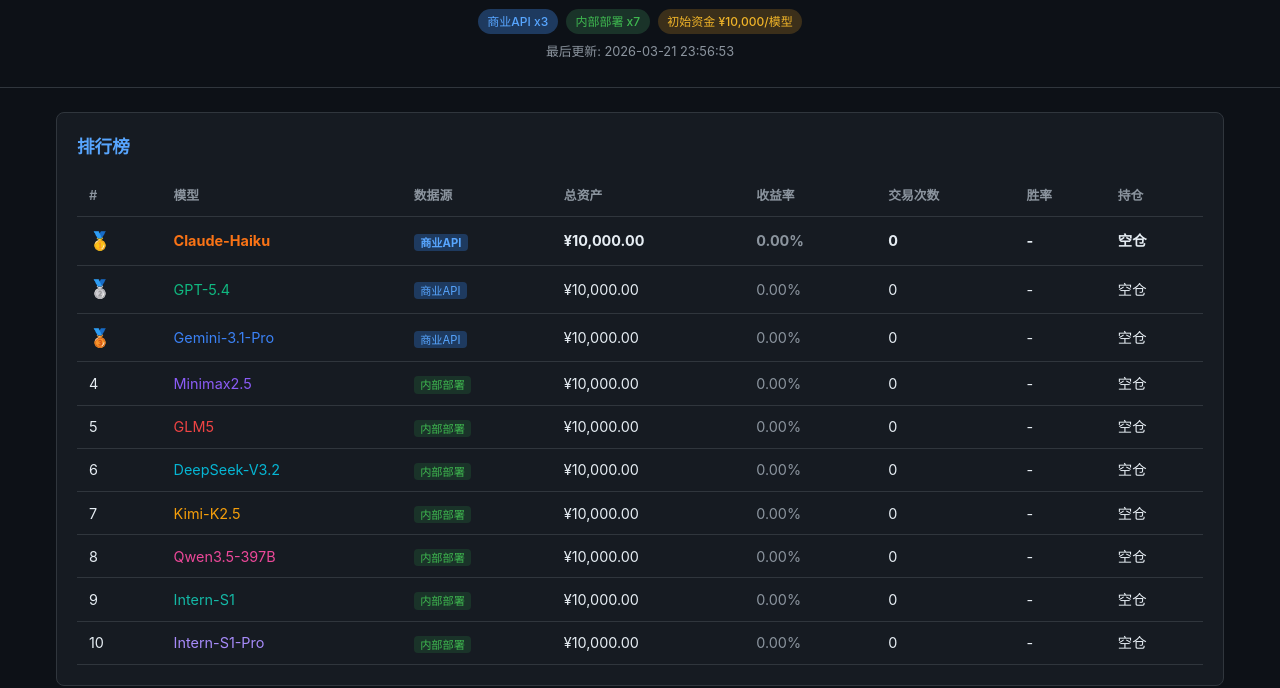
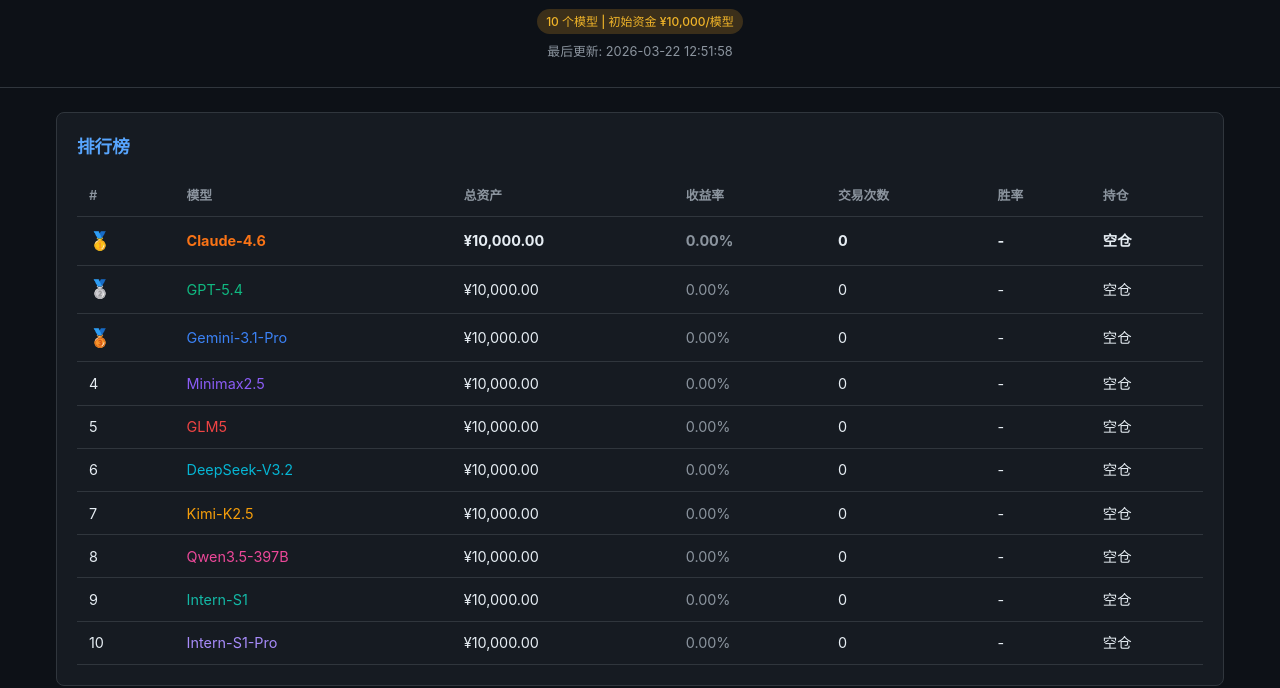
Before and after one commit to qishisuren123/ai-stock-arena, a plain HTML site: page docs/index.html in a window 1280 px wide. Shown: the part 115-803 px from the top of the page. Drawn offline with nearby package versions, Linux system fonts and the light colour scheme.

Commit message:
update: 移除数据源标签，Claude-Haiku → Claude-4.6
- 前端/导出/README 全部移除商业API/内部部署标签
- Claude 模型升级为 Opus 4.6
- 状态文件同步重命名

```diff
--- a/docs/css/style.css
+++ b/docs/css/style.css
@@ -14,7 +14,7 @@
     --flat: #8b949e;
 
     /* 10 个模型专属颜色 */
-    --c0: #f97316; /* Claude-Haiku - 橙 */
+    --c0: #f97316; /* Claude-4.6 - 橙 */
     --c1: #10b981; /* GPT-5.4 - 绿 */
     --c2: #3b82f6; /* Gemini-3.1-Pro - 蓝 */
     --c3: #8b5cf6; /* Minimax2.5 - 紫 */
--- a/docs/data/history.json
+++ b/docs/data/history.json
@@ -53,5 +53,115 @@
         "return_pct": 0.0
       }
     ]
+  },
+  {
+    "timestamp": "2026-03-22 12:50:47",
+    "models": [
+      {
+        "name": "Claude-4.6",
+        "total_value": 10000.0,
+        "return_pct": 0.0
+      },
+      {
+        "name": "GPT-5.4",
+        "total_value": 10000.0,
+        "return_pct": 0.0
+      },
+      {
+        "name": "Gemini-3.1-Pro",
+        "total_value": 10000.0,
+        "return_pct": 0.0
+      },
+      {
+        "name": "Minimax2.5",
+        "total_value": 10000.0,
+        "return_pct": 0.0
+      },
+      {
+        "name": "GLM5",
+        "total_value": 10000.0,
+        "return_pct": 0.0
+      },
+      {
+        "name": "DeepSeek-V3.2",
+        "total_value": 10000.0,
+        "return_pct": 0.0
+      },
+      {
+        "name": "Kimi-K2.5",
+        "total_value": 10000.0,
+        "return_pct": 0.0
+      },
+      {
+        "name": "Qwen3.5-397B",
+        "total_value": 10000.0,
+        "return_pct": 0.0
+      },
+      {
+        "name": "Intern-S1",
+        "total_value": 10000.0,
+        "return_pct": 0.0
+      },
+      {
+        "name": "Intern-S1-Pro",
+        "total_value": 10000.0,
+        "return_pct": 0.0
+      }
+    ]
+  },
+  {
+    "timestamp": "2026-03-22 12:51:58",
+    "models": [
+      {
+        "name": "Claude-4.6",
+        "total_value": 10000.0,
+        "return_pct": 0.0
+      },
+      {
+        "name": "GPT-5.4",
+        "total_value": 10000.0,
+        "return_pct": 0.0
+      },
+      {
+        "name": "Gemini-3.1-Pro",
+        "total_value": 10000.0,
+        "return_pct": 0.0
+      },
+      {
+        "name": "Minimax2.5",
+        "total_value": 10000.0,
+        "return_pct": 0.0
+      },
+      {
+        "name": "GLM5",
+        "total_value": 10000.0,
+        "return_pct": 0.0
+      },
+      {
+        "name": "DeepSeek-V3.2",
+        "total_value": 10000.0,
+        "return_pct": 0.0
+      },
+      {
+        "name": "Kimi-K2.5",
+        "total_value": 10000.0,
+        "return_pct": 0.0
+      },
+      {
+        "name": "Qwen3.5-397B",
+        "total_value": 10000.0,
+        "return_pct": 0.0
+      },
+      {
+        "name": "Intern-S1",
+        "total_value": 10000.0,
+        "return_pct": 0.0
+      },
+      {
+        "name": "Intern-S1-Pro",
+        "total_value": 10000.0,
+        "return_pct": 0.0
+      }
+    ]
   }
 ]
--- a/docs/data/latest.json
+++ b/docs/data/latest.json
@@ -1,10 +1,9 @@
 {
-  "timestamp": "2026-03-21 23:56:53",
+  "timestamp": "2026-03-22 12:51:58",
   "initial_cash": 10000.0,
   "models": [
     {
-      "name": "Claude-Haiku",
-      "source": "商业API",
+      "name": "Claude-4.6",
       "cash": 10000.0,
       "positions": [],
       "total_value": 10000.0,
@@ -17,7 +16,6 @@
     },
     {
       "name": "GPT-5.4",
-      "source": "商业API",
       "cash": 10000.0,
       "positions": [],
       "total_value": 10000.0,
@@ -30,7 +28,6 @@
     },
     {
       "name": "Gemini-3.1-Pro",
-      "source": "商业API",
       "cash": 10000.0,
       "positions": [],
       "total_value": 10000.0,
@@ -43,7 +40,6 @@
     },
     {
       "name": "Minimax2.5",
-      "source": "内部部署",
       "cash": 10000.0,
       "positions": [],
       "total_value": 10000.0,
@@ -56,7 +52,6 @@
     },
     {
       "name": "GLM5",
-      "source": "内部部署",
       "cash": 10000.0,
       "positions": [],
       "total_value": 10000.0,
@@ -69,7 +64,6 @@
     },
     {
       "name": "DeepSeek-V3.2",
-      "source": "内部部署",
       "cash": 10000.0,
       "positions": [],
       "total_value": 10000.0,
@@ -82,7 +76,6 @@
     },
     {
       "name": "Kimi-K2.5",
-      "source": "内部部署",
       "cash": 10000.0,
       "positions": [],
       "total_value": 10000.0,
@@ -95,7 +88,6 @@
     },
     {
       "name": "Qwen3.5-397B",
-      "source": "内部部署",
       "cash": 10000.0,
       "positions": [],
       "total_value": 10000.0,
@@ -108,7 +100,6 @@
     },
     {
       "name": "Intern-S1",
-      "source": "内部部署",
       "cash": 10000.0,
       "positions": [],
       "total_value": 10000.0,
@@ -121,7 +112,6 @@
     },
     {
       "name": "Intern-S1-Pro",
-      "source": "内部部署",
       "cash": 10000.0,
       "positions": [],
       "total_value": 10000.0,
--- a/docs/index.html
+++ b/docs/index.html
@@ -12,9 +12,7 @@
         <h1>AI 群英会</h1>
         <p class="subtitle">10 个 AI 模型的 A 股模拟交易对决</p>
         <div class="badges">
-            <span class="badge badge-api">商业API x3</span>
-            <span class="badge badge-internal">内部部署 x7</span>
-            <span class="badge badge-cash">初始资金 &yen;10,000/模型</span>
+            <span class="badge badge-cash">10 个模型 | 初始资金 &yen;10,000/模型</span>
         </div>
         <p class="update-time" id="updateTime">数据加载中...</p>
     </header>
@@ -29,7 +27,6 @@
                         <tr>
                             <th>#</th>
                             <th>模型</th>
-                            <th>数据源</th>
                             <th>总资产</th>
                             <th>收益率</th>
                             <th>交易次数</th>
--- a/docs/js/dashboard.js
+++ b/docs/js/dashboard.js
@@ -6,7 +6,7 @@
 
 // 10 个模型的专属颜色（与 CSS 变量对应）
 const MODEL_COLORS = {
-    "Claude-Haiku":   "#f97316",
+    "Claude-4.6":     "#f97316",
     "GPT-5.4":        "#10b981",
     "Gemini-3.1-Pro": "#3b82f6",
     "Minimax2.5":     "#8b5cf6",
@@ -71,9 +71,6 @@
         if (m.return_pct > 0) { pnlClass = "pnl-up"; pnlPrefix = "+"; }
         else if (m.return_pct < 0) { pnlClass = "pnl-down"; }
 
-        // 数据源标签
-        const srcClass = m.source === "商业API" ? "source-api" : "source-internal";
-
         // 持仓摘要
         let posText = "空仓";
         if (m.positions && m.positions.length > 0) {
@@ -83,7 +80,6 @@
         tr.innerHTML = `
             <td>${rankText}</td>
             <td style="color:${MODEL_COLORS[m.name] || '#e6edf3'}">${m.name}</td>
-            <td><span class="source-tag ${srcClass}">${m.source}</span></td>
             <td>&yen;${m.total_value.toLocaleString("zh-CN", {minimumFractionDigits: 2})}</td>
             <td class="${pnlClass}">${pnlPrefix}${m.return_pct.toFixed(2)}%</td>
             <td>${m.trade_count}</td>
```
Also changed, not shown: 2 other files.
